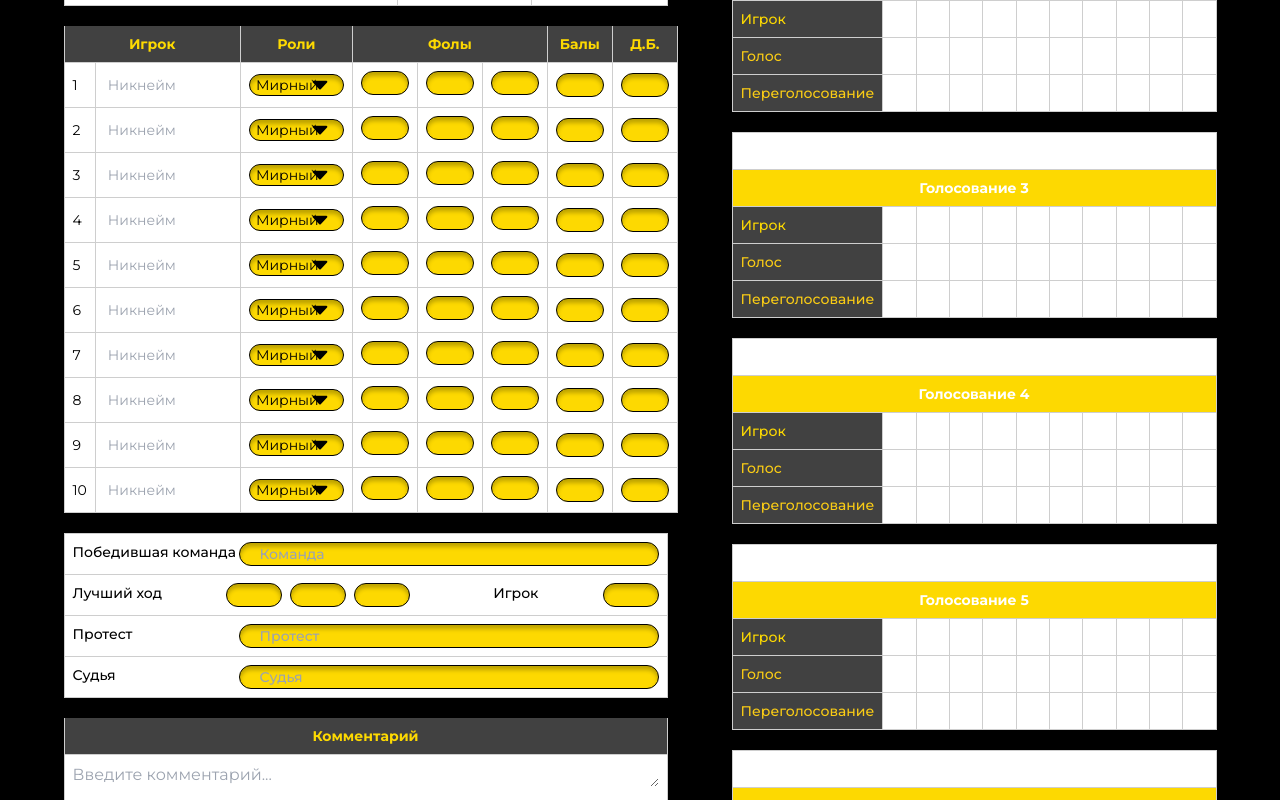
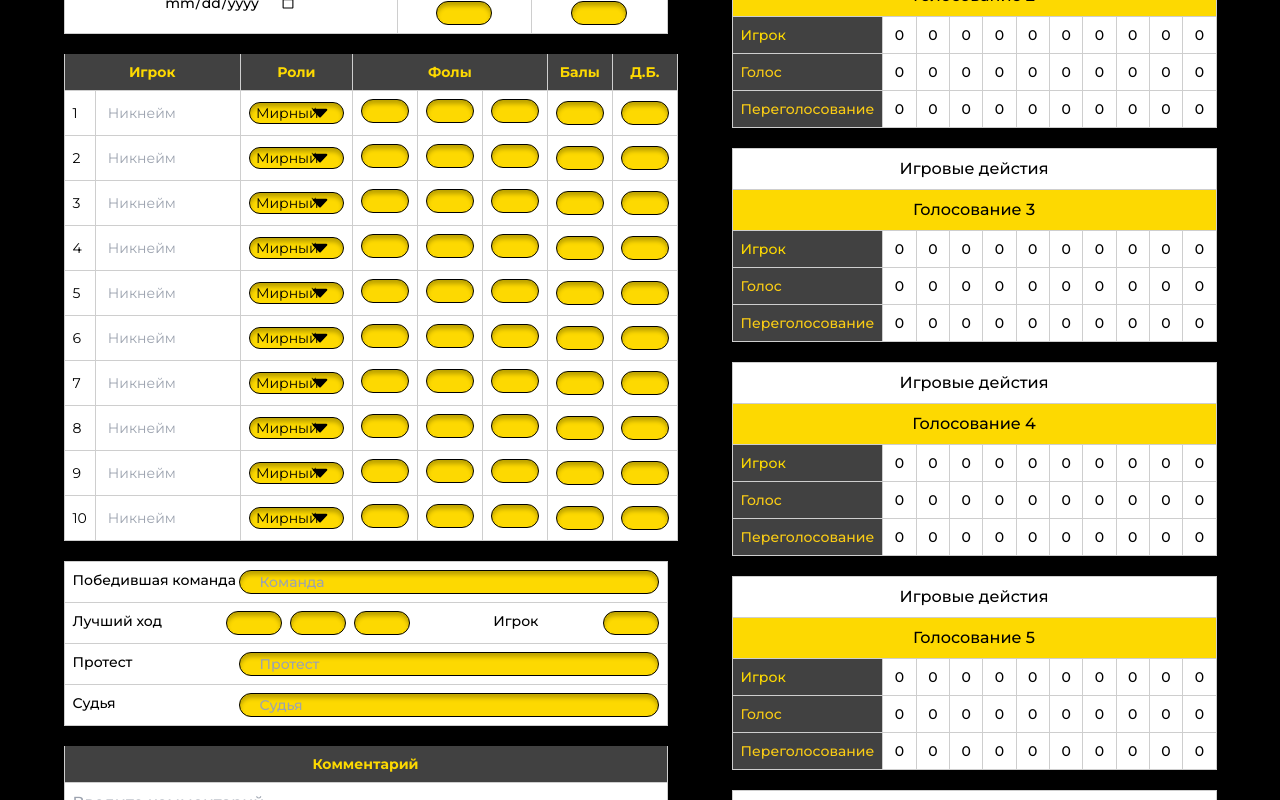
Before and after one commit to sofiialives/mafia-club, a Next.js app: page /game in a window 1280 px wide. Shown: the part 360-1160 px from the top of the page. Built offline with nearby package versions, Linux system fonts and the light colour scheme.

Commit message:
button controller

```diff
--- a/src/components/Game/Comment/CommentTable.tsx
+++ b/src/components/Game/Comment/CommentTable.tsx
@@ -29,7 +29,7 @@
                 game={
                   Array.isArray(game?.comments)
                     ? game.comments[commentName]
-                    : null
+                    : ""
                 }
                 control={control}
                 placeholder="Введите комментарий..."
--- a/src/components/Game/GameAction/GameActionBody.tsx
+++ b/src/components/Game/GameAction/GameActionBody.tsx
@@ -37,7 +37,7 @@
               type="number"
               min={0}
               max={10}
-              className="text-center w-full"
+              className="text-center w-full text-black"
             />
           </td>
         ))}
@@ -59,7 +59,7 @@
               type="number"
               min={0}
               max={10}
-              className="text-center w-full"
+              className="text-center w-full text-black"
             />
           </td>
         ))}
@@ -81,7 +81,7 @@
               type="number"
               min={0}
               max={10}
-              className="text-center w-full"
+              className="text-center w-full text-black"
             />
           </td>
         ))}
--- a/src/components/Game/GameAction/GameActionTable.tsx
+++ b/src/components/Game/GameAction/GameActionTable.tsx
@@ -21,12 +21,18 @@
     <table className="w-full font-medium text-sm">
       <thead>
         <tr>
-          <th colSpan={11} className="bg-white border border-[#CECECE] p-2">
+          <th
+            colSpan={11}
+            className="bg-white border border-[#CECECE] p-2 text-black font-medium text-base"
+          >
             Игровые дейстия
           </th>
         </tr>
         <tr>
-          <th colSpan={11} className="bg-[#FDD901] border border-[#CECECE] p-2">
+          <th
+            colSpan={11}
+            className="bg-[#FDD901] border border-[#CECECE] p-2 text-black font-medium text-base"
+          >
             Голосование {id + 1}
           </th>
         </tr>
--- a/src/components/Game/Tournament/Tournament.tsx
+++ b/src/components/Game/Tournament/Tournament.tsx
@@ -2,7 +2,7 @@
 import ButtonController from "@/components/Table/ButtonController";
 import InputController from "@/components/Table/InputController";
 import cn from "@/utils/cn";
-import React from "react";
+import React, { useEffect } from "react";
 import { Control, FieldValues } from "react-hook-form";
 import styles from "../../Table/input.module.css";
 import { GameProps } from "@/app/find/page";
@@ -13,6 +13,10 @@
 }
 
 export default function Tournament({ control, game }: TournamentProps) {
+  const date = game?.date
+    ? new Date(game?.date).toISOString().slice(0, 10)
+    : "";
+
   return (
     <table className="bg-white text-black w-full text-center">
       <tbody>
@@ -24,6 +28,7 @@
             Турнир
             <ButtonController
               name="isTournament"
+              game={game?.isTournament}
               control={control}
               type="button"
               variant="radio"
@@ -43,7 +48,7 @@
             <InputController
               name="date"
               control={control}
-              game={game?.date}
+              game={date}
               defaultValue=""
               type="date"
             />
--- a/src/components/Game/Winner/WinnerTable.tsx
+++ b/src/components/Game/Winner/WinnerTable.tsx
@@ -43,7 +43,7 @@
                     key={index}
                     name={`bestMove[${move}]`}
                     game={
-                      Array.isArray(game?.bestMove) ? game.bestMove[move] : null
+                      Array.isArray(game?.bestMove) ? game.bestMove[move] : ""
                     }
                     control={control}
                     type="number"
--- a/src/components/Table/ButtonController.tsx
+++ b/src/components/Table/ButtonController.tsx
@@ -11,7 +11,7 @@
   variant?: "radio" | "primary" | "secondary" | "protocol";
   className?: string;
   foul?: boolean;
-  game?: string | number | boolean | undefined;
+  game?: boolean;
 }
 
 export default function ButtonController({
@@ -27,7 +27,7 @@
     <Controller
       name={name}
       control={control}
-      defaultValue={game ? game : false}
+      defaultValue={false}
       render={({ field: { onChange, value } }) => (
         <Button
           type={type}
@@ -37,6 +37,8 @@
             styles.shadow,
             value && "bg-[#FDD901]",
             foul && value && "bg-black",
+            game && "bg-[#FDD901]",
+            foul && game && "bg-black",
             className
           )}
         />
--- a/src/components/Table/InputController.tsx
+++ b/src/components/Table/InputController.tsx
@@ -2,7 +2,6 @@
 import { Control, Controller, FieldValues } from "react-hook-form";
 import styles from "./input.module.css";
 import cn from "@/utils/cn";
-import { GameProps } from "@/app/find/page";
 
 interface InputControllerProps {
   name: string;
@@ -13,7 +12,7 @@
   max?: number;
   className?: string;
   placeholder?: string;
-  game?: Date | number | string | boolean | undefined | null;
+  game?: string | number | readonly string[] | undefined;
 }
 
 export default function InputController({
@@ -32,10 +31,11 @@
       <Controller
         name={name}
         control={control}
-        defaultValue={game ? defaultValue : game}
+        defaultValue={defaultValue}
         render={({ field }) => (
           <input
             {...field}
+            value={game && game}
             step=".1"
             type={type}
             min={min}
--- a/src/components/Table/SelectController.tsx
+++ b/src/components/Table/SelectController.tsx
@@ -9,7 +9,7 @@
   defaultValue: "Мирный" | "Мафия" | "Шериф" | "Дон";
   className?: string;
   options: { label: string; value: string }[];
-  game?: "Мирный" | "Мафия" | "Шериф" | "Дон" | false;
+  game?: string | number | readonly string[] | undefined;
 }
 
 export default function SelectController({
@@ -24,10 +24,11 @@
     <Controller
       name={name}
       control={control}
-      defaultValue={game ? game : defaultValue}
+      defaultValue={defaultValue}
       render={({ field }) => (
         <select
           {...field}
+          value={game && game}
           className={cn(
             "bg-[#FDD901] border border-black shadow-inner rounded-full text-center",
             styles.select,
--- a/src/components/Table/TextAreaController.tsx
+++ b/src/components/Table/TextAreaController.tsx
@@ -8,7 +8,7 @@
   defaultValue?: string;
   className?: string;
   placeholder?: string;
-  game?: string | null;
+  game?: string | number | readonly string[] | undefined;
 }
 
 export default function TextAreaController({
@@ -23,11 +23,15 @@
     <Controller
       name={name}
       control={control}
-      defaultValue={game ? game : defaultValue}
+      defaultValue={defaultValue}
       render={({ field }) => (
         <textarea
           {...field}
-          className={cn("h-6 overflow-hidden", className)}
+          value={game && game}
+          className={cn(
+            "h-6 overflow-hidden text-black font-medium text-base",
+            className
+          )}
           placeholder={placeholder}
         />
       )}
```
